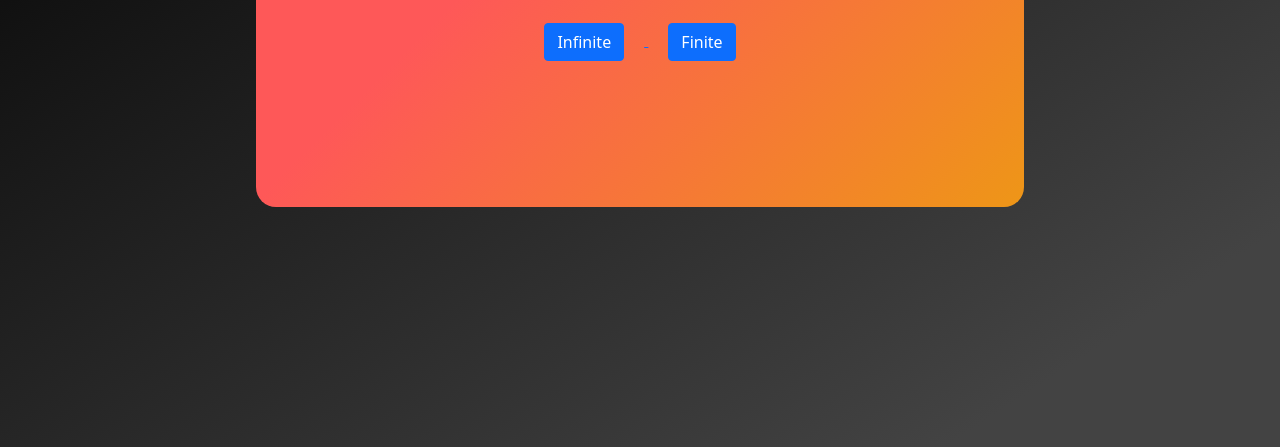
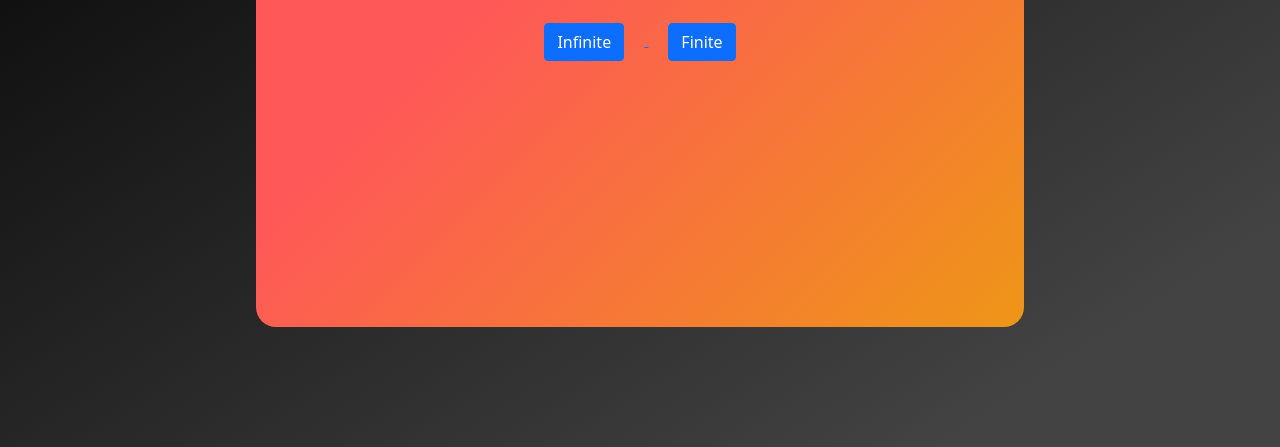
Before and after one commit to NikhilRana-207/FOS-Calculation-GUI, a plain HTML site: page index.html in a window 1280 px wide. Shown: the part 353-800 px from the top of the page. Drawn offline with nearby package versions, Linux system fonts and the light colour scheme.

Commit message:
Fix Column Length

```diff
--- a/style.css
+++ b/style.css
@@ -12,7 +12,7 @@ body {
 
 .column{
     width: 60vw;
-    height: 35vh;
+    height: 50vh;
     margin: auto;
     margin-top: 35vh;
     background-image: linear-gradient(315deg, #ee9617 0%, #fe5858 74%);
```
